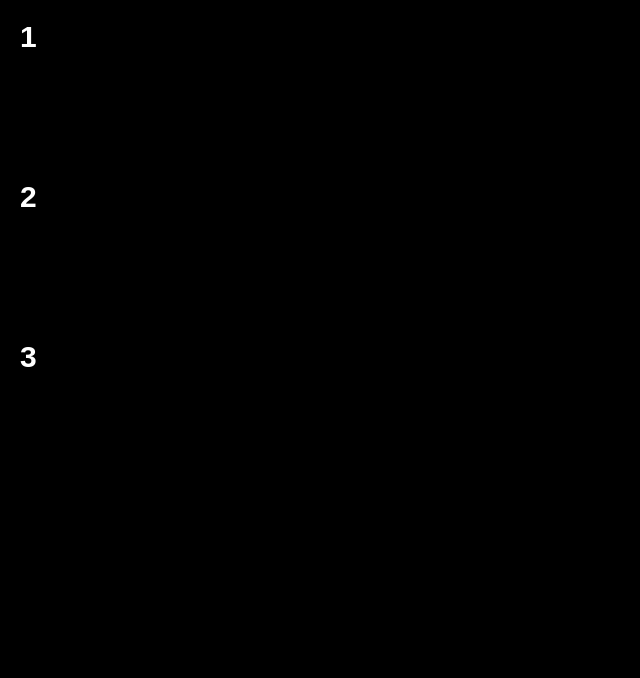
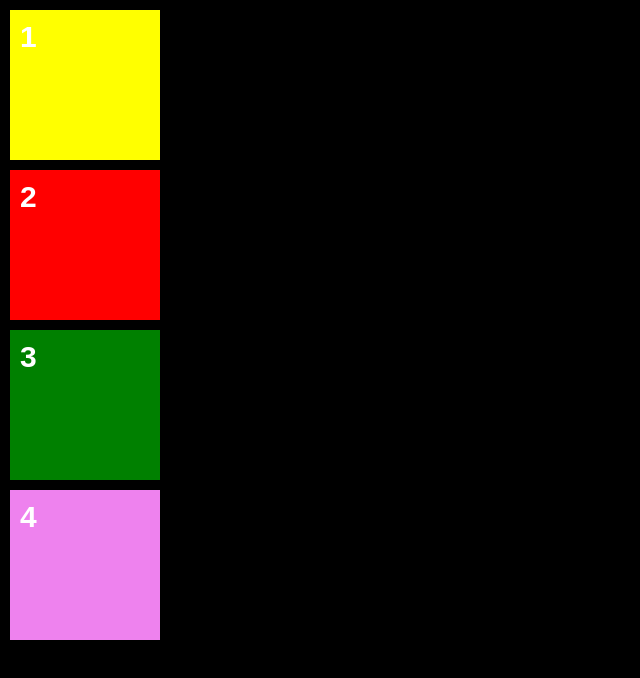
Before and after one commit to miroslawbidzinski/Git1, a plain HTML site: page index.html in a window 1280 px wide. Shown: the whole page, without its empty margins (0-640 px from the left). Drawn offline with Linux system fonts and the light colour scheme.

Commit message:
dodanie czwartego bloku

```diff
--- a/index.html
+++ b/index.html
@@ -27,6 +27,9 @@
         <div class="card">
             <span class="card_number"></span>
         </div>
+        <div class="card">
+            <span class="card_number"></span>
+        </div>
     </main>
 
     <!-- ASIDE -->
--- a/style.css
+++ b/style.css
@@ -13,30 +13,33 @@ body {
 }
 
 .card {
-    counter-increment: card-number;
+    counter-increment: card_number;
 }
 
 .card_number::before {
     font-weight: bold;
     font-size: 30px;
-    content: counter(card-number);
+    content: counter(card_number);
 }
 
 .card{
     width: 150px;
     height: 150px;
     padding: 10px;
-    margin:10px;
+    margin: 10px;
 
 }
-.card::nth-child(1) {
-    background: yellow;
+.card:nth-child(1) {
+    background: yellow !important;
 }
-.card::nth-child(2) {
+.card:nth-child(2) {
     background: red;
 }
-.card::nth-child(3) {
+.card:nth-child(3) {
     background: green;
+}
+.card:nth-child(4) {
+    background: violet;
 }
 /* #container { width:100%; display: flex; flex-direction: row;}
 main { width: 70%; height:auto; background:rgb(39, 172, 39);}
```
